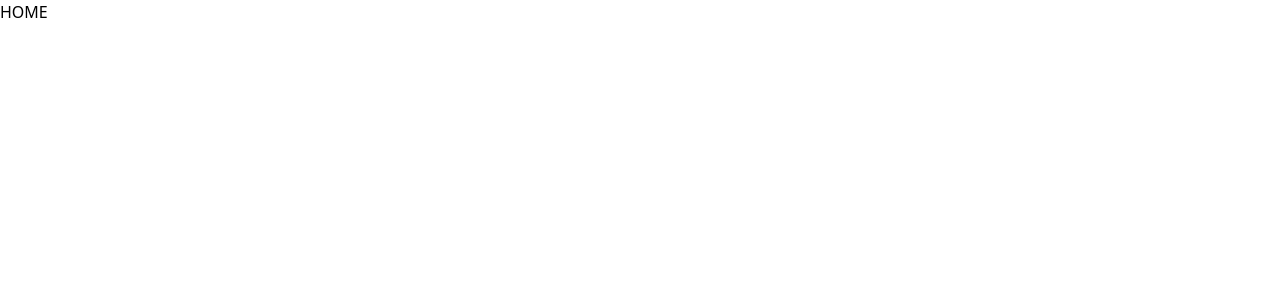
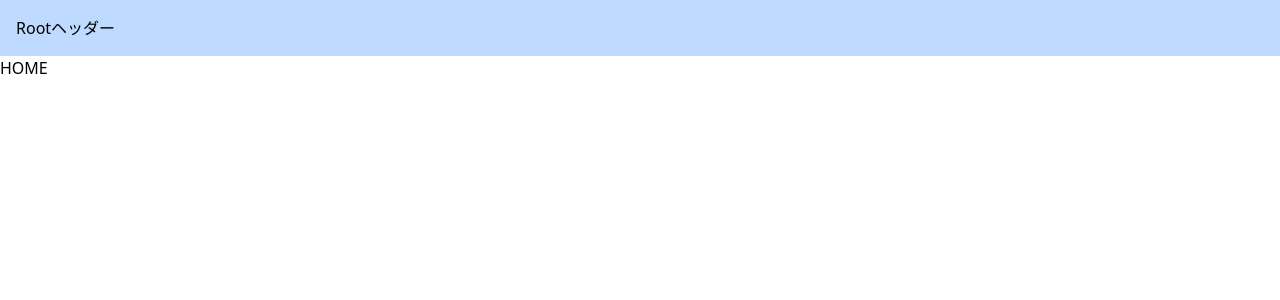
Before and after one commit to ryoma-abe/next-udemy-practice, a Next.js app: page / in a window 1280 px wide. Shown: the top 300 px of the page. Built offline with nearby package versions, Linux system fonts and the light colour scheme.

Commit message:
レイアウトファイルにヘッダーを追加し、背景色を設定しました。

```diff
--- /dev/null
+++ b/src/app/_components/page.tsx
@@ -0,0 +1,3 @@
+export default function Components() {
+  return <div>Components</div>;
+}
--- a/src/app/layout.tsx
+++ b/src/app/layout.tsx
@@ -13,7 +13,10 @@ export default function RootLayout({
 }>) {
   return (
     <html lang="ja">
-      <body>{children}</body>
+      <body>
+        <header className="bg-blue-200 p-4">Rootヘッダー</header>
+        {children}
+      </body>
     </html>
   );
 }
```
